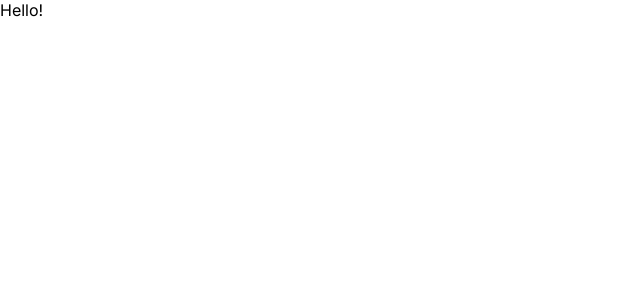
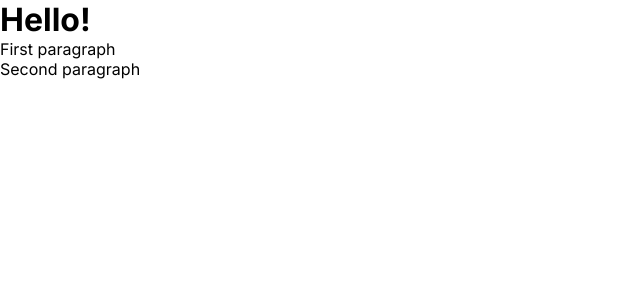
Before and after one commit to akiryk/next-git, a Next.js app: page / in a window 1280 px wide. Shown: the top 300 px of the page, without its empty margins (0-640 px from the left). Built offline with nearby package versions, Linux system fonts and the light colour scheme.

Commit message:
Add text to home page

```diff
--- a/app/page.tsx
+++ b/app/page.tsx
@@ -18,5 +18,11 @@ export default async function Home({ searchParams }: { searchParams: Params }) {
       dynamicClass = styles.main;
   }
 
-  return <main className={dynamicClass}>Hello!</main>;
+  return (
+    <main className={dynamicClass}>
+      <h1>Hello!</h1>
+      <p>First paragraph</p>
+      <p>Second paragraph</p>
+    </main>
+  );
 }
```
